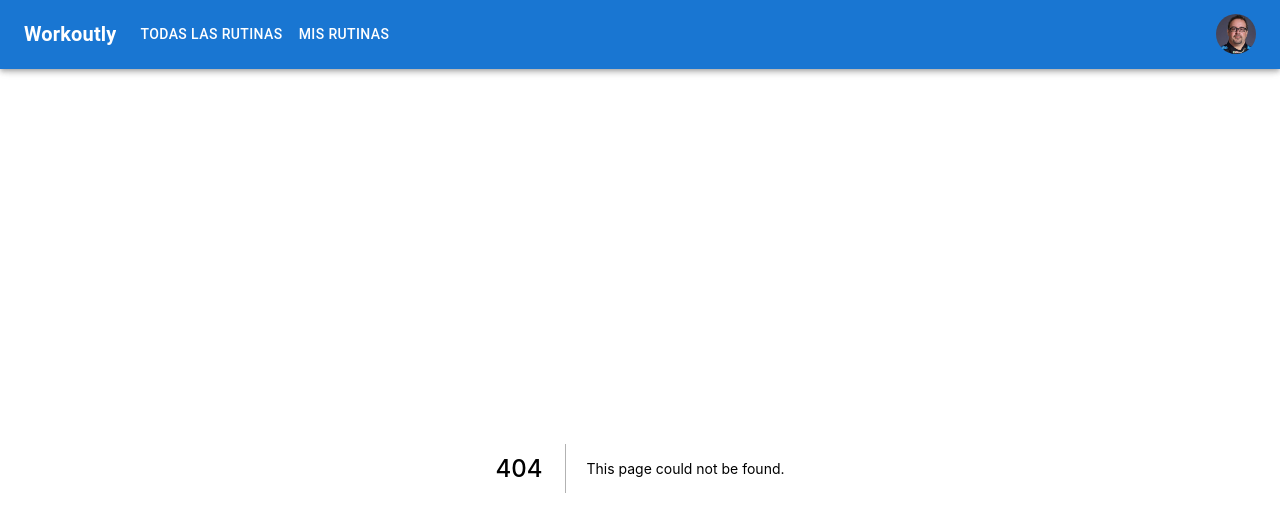
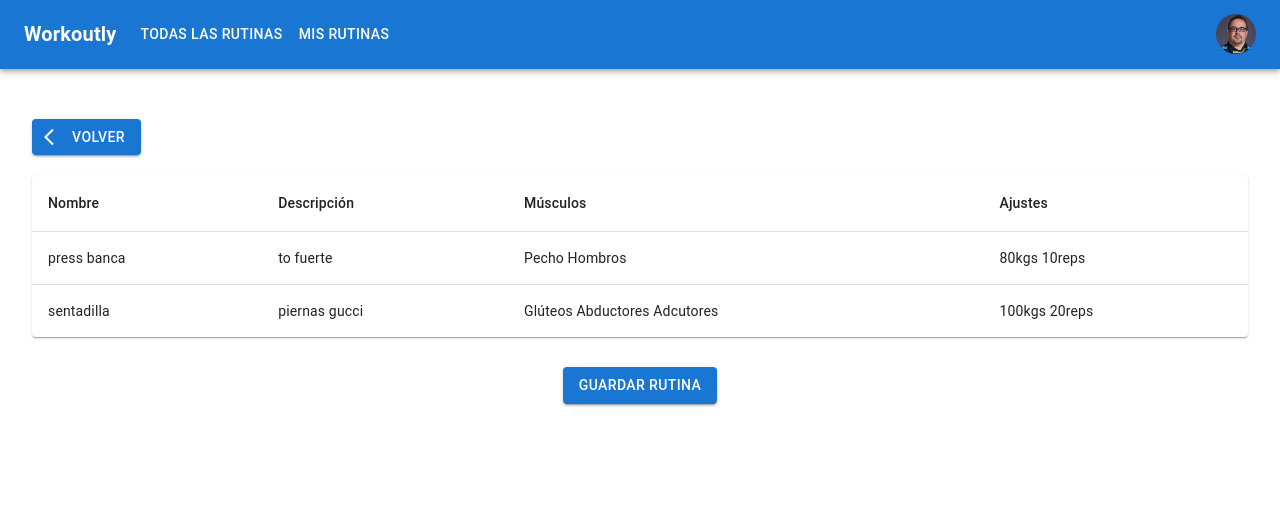
Before and after one commit to workoutly/workoutly-web, a Next.js app: page /routines/1 in a window 1280 px wide. Before the commit this address had no page. Shown: the top 516 px of the page. Built offline with nearby package versions, Linux system fonts and the light colour scheme.

Commit message:
feat: provisional routine pages and components

```diff
--- /dev/null
+++ b/components/RoutineDetails.tsx
@@ -0,0 +1,102 @@
+import Table from '@mui/material/Table';
+import TableBody from '@mui/material/TableBody';
+import TableCell from '@mui/material/TableCell';
+import TableContainer from '@mui/material/TableContainer';
+import TableHead from '@mui/material/TableHead';
+import TableRow from '@mui/material/TableRow';
+import Paper from '@mui/material/Paper';
+import styles from '../styles/Home.module.css';
+import { Button } from '@mui/material';
+import ArrowBackIosIcon from '@mui/icons-material/ArrowBackIos';
+import { useRouter } from 'next/router';
+
+const RoutineDetails = () => {
+  const router = useRouter();
+  const routine = {
+    workout: [
+      {
+        id: 1,
+        name: 'press banca',
+        description: 'to fuerte',
+        image: '',
+        muscles: ['Pecho', 'Hombros'],
+        workoutSettings: [
+          {
+            name: 'kgs',
+            value: 80,
+          },
+          {
+            name: 'reps',
+            value: 10,
+          },
+        ],
+      },
+      {
+        id: 2,
+        name: 'sentadilla',
+        description: 'piernas gucci',
+        image: '',
+        muscles: ['Glúteos', 'Abductores', 'Adcutores'],
+        workoutSettings: [
+          {
+            name: 'kgs',
+            value: 100,
+          },
+          {
+            name: 'reps',
+            value: 20,
+          },
+        ],
+      },
+    ],
+  };
+  return (
+    <>
+      <div className={styles.goBack}>
+        <Button
+          startIcon={<ArrowBackIosIcon />}
+          variant="contained"
+          onClick={() => router.push('/routines')}
+        >
+          Volver
+        </Button>
+      </div>
+      <TableContainer component={Paper}>
+        <Table sx={{ minWidth: 650 }} aria-label="simple table">
+          <TableHead>
+            <TableRow>
+              <TableCell>Nombre</TableCell>
+              <TableCell align="left">Descripción</TableCell>
+              <TableCell align="left">Músculos</TableCell>
+              <TableCell align="left">Ajustes</TableCell>
+            </TableRow>
+          </TableHead>
+          <TableBody>
+            {routine.workout.map((workout) => (
+              <TableRow
+                key={workout.name}
+                sx={{ '&:last-child td, &:last-child th': { border: 0 } }}
+              >
+                <TableCell component="th" scope="row">
+                  {workout.name}
+                </TableCell>
+                <TableCell align="left">{workout.description}</TableCell>
+                <TableCell align="left">{workout.muscles.map((muscle) => `${muscle} `)}</TableCell>
+                <TableCell align="left">
+                  {workout.workoutSettings.map(
+                    (workoutSetting) => `${workoutSetting.value}${workoutSetting.name} `
+                  )}
+                </TableCell>
+              </TableRow>
+            ))}
+          </TableBody>
+        </Table>
+      </TableContainer>
+      <div className={styles.saveRoutineButton}>
+        <Button variant="contained">Guardar rutina</Button>
+      </div>
+    </>
+  );
+};
+
+export default RoutineDetails;
--- /dev/null
+++ b/pages/routines/[routineId].tsx
@@ -0,0 +1,20 @@
+import * as React from 'react';
+import styles from '../../styles/Home.module.css';
+
+import { NextPage } from 'next';
+import { useRouter } from 'next/router';
+import RoutineDetails from '../../components/RoutineDetails';
+
+const Routine: NextPage = () => {
+  const router = useRouter();
+  const { routineId } = router.query;
+  //Get the routine from the database and pass to the component as a prop
+  //If routine not found, then return so
+  return (
+    <div className={styles.routineDetails}>
+      <RoutineDetails />
+    </div>
+  );
+};
+
+export default Routine;
--- a/styles/Home.module.css
+++ b/styles/Home.module.css
@@ -199,3 +199,18 @@ p .section {
   position: relative;
   float: left;
 }
+
+.routineDetails {
+  margin-top: 50px;
+}
+
+.saveRoutineButton {
+  display: flex;
+  margin-top: 30px;
+  justify-content: center;
+}
+
+.goBack {
+  display: flex;
+  margin-bottom: 20px;
+}
```
Also changed, not shown: components/RoutineCard.tsx (added, +33 -0 lines), components/RoutinesList.tsx (added, +19 -0 lines), pages/routines/index.tsx (added, +8 -0 lines).
